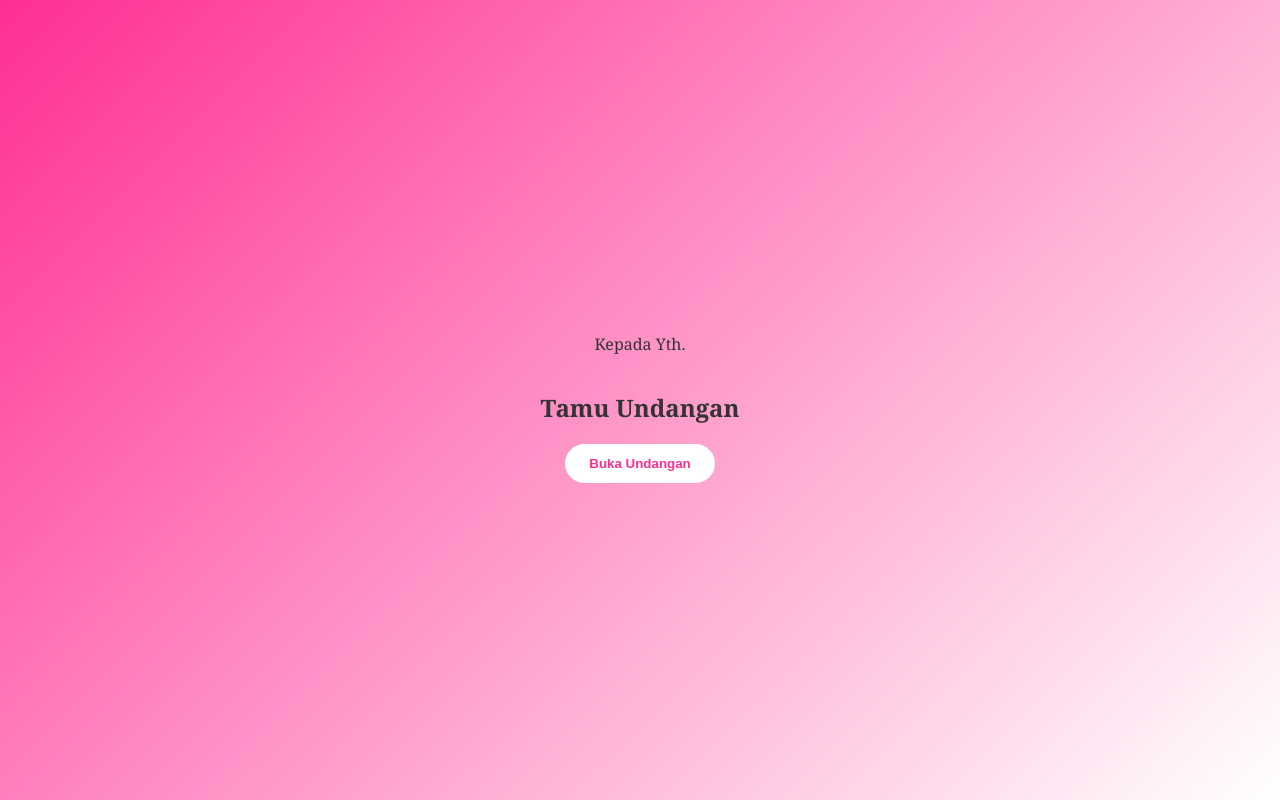
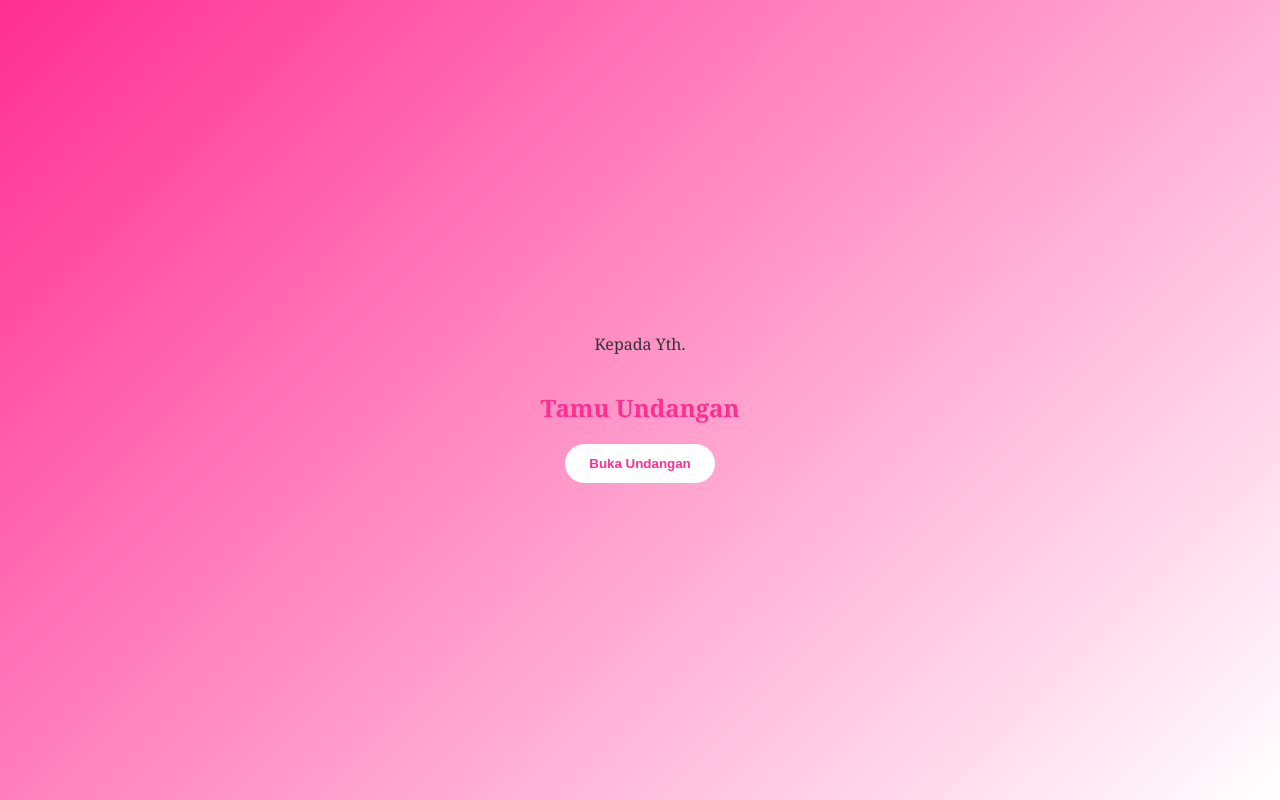
Before and after one commit to sandatya21/ratna-wiswa, a React (Create React App) app: page / in a window 1280 px wide. Built offline with nearby package versions, Linux system fonts and the light colour scheme.

Commit message:
ganti warna h2 pada galeri

```diff
--- a/src/styles/gallery.css
+++ b/src/styles/gallery.css
@@ -3,6 +3,9 @@
   text-align: center;
 }
 
+h2 {
+  color: #ff2f92;
+}
 .grid {
   display: grid;
   grid-template-columns: repeat(auto-fit, minmax(140px, 1fr));
```
